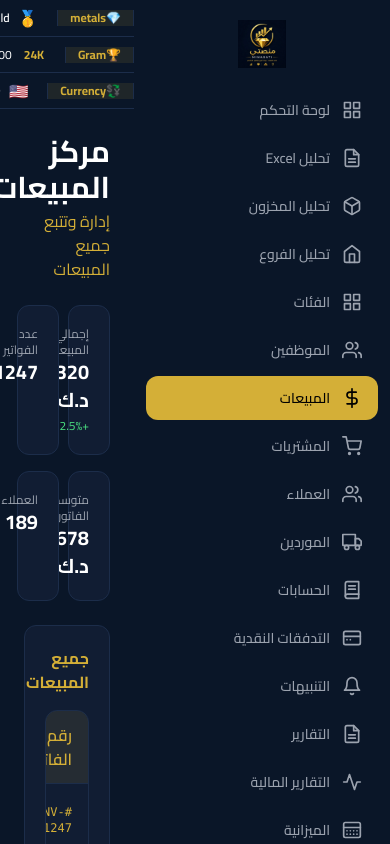
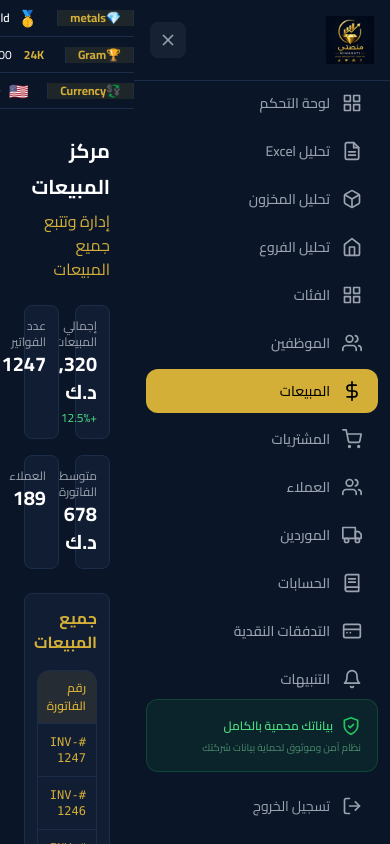
Before and after one commit to wadiwadi1975-spec/twqeet-intelligence, a Next.js app in the folder frontend/: page /sales in a window 390 px wide. Shown: the top 844 px of the page. Built offline with nearby package versions, Linux system fonts and the light colour scheme; no server answers.

Commit message:
feat: add mobile responsive layout with hamburger menu

```diff
--- a/frontend/components/Sidebar.tsx
+++ b/frontend/components/Sidebar.tsx
@@ -66,7 +66,7 @@ const menuItems = [
   )},
 ];
 
-export default function Sidebar() {
+export default function Sidebar({ onClose }: { onClose?: () => void }) {
   const router = useRouter();
 
   const handleLogout = () => {
@@ -75,9 +75,25 @@ export default function Sidebar() {
     router.push('/login');
   };
 
+  const handleNavClick = () => {
+    if (onClose) onClose();
+  };
+
   return (
-    <div className="w-64 min-h-screen flex flex-col" style={{ backgroundColor: '#0a1628' }}>
-      <div className="p-5 flex flex-col items-center">
+    <div className="w-64 h-screen flex flex-col" style={{ backgroundColor: '#0a1628' }}>
+      {/* Mobile Close Button */}
+      <div className="lg:hidden flex items-center justify-between p-4 border-b" style={{ borderColor: '#1c2d4a' }}>
+        <Logo size="sm" />
+        <button onClick={onClose} className="p-2 rounded-lg text-gray-400 hover:text-white" style={{ backgroundColor: 'rgba(255,255,255,0.05)' }}>
+          <svg width="20" height="20" viewBox="0 0 24 24" fill="none" stroke="currentColor" strokeWidth="2">
+            <line x1="18" y1="6" x2="6" y2="18" />
+            <line x1="6" y1="6" x2="18" y2="18" />
+          </svg>
+        </button>
+      </div>
+
+      {/* Desktop Logo */}
+      <div className="hidden lg:block p-5 flex flex-col items-center">
         <Logo size="sm" />
       </div>
 
@@ -88,6 +104,7 @@ export default function Sidebar() {
             <Link
               key={item.path}
               href={item.path}
+              onClick={handleNavClick}
               className={`flex items-center gap-3 px-4 py-3 rounded-xl transition-all text-sm font-medium ${
                 isActive
                   ? 'text-black font-bold'
--- a/frontend/pages/_document.tsx
+++ b/frontend/pages/_document.tsx
@@ -3,7 +3,12 @@ import { Html, Head, Main, NextScript } from 'next/document'
 export default function Document() {
   return (
     <Html lang="ar" dir="rtl">
-      <Head />
+      <Head>
+        <meta name="viewport" content="width=device-width, initial-scale=1, maximum-scale=1, user-scalable=no" />
+        <meta name="theme-color" content="#0a1628" />
+        <meta name="apple-mobile-web-app-capable" content="yes" />
+        <meta name="apple-mobile-web-app-status-bar-style" content="black-translucent" />
+      </Head>
       <body style={{ backgroundColor: '#0a1628' }}>
         <Main />
         <NextScript />
--- a/frontend/styles/globals.css
+++ b/frontend/styles/globals.css
@@ -204,3 +204,34 @@ tr:hover td {
   background-color: rgba(212, 175, 55, 0.15);
   color: #D4AF37;
 }
+
+/* Mobile Responsive */
+@media (max-width: 1024px) {
+  .card {
+    padding: 14px;
+    border-radius: 10px;
+  }
+
+  table {
+    font-size: 12px;
+  }
+
+  th, td {
+    padding: 8px 10px;
+  }
+}
+
+@media (max-width: 640px) {
+  .card {
+    padding: 12px;
+    border-radius: 8px;
+  }
+
+  h1 {
+    font-size: 1.25rem !important;
+  }
+
+  h2, h3 {
+    font-size: 1rem !important;
+  }
+}
```
